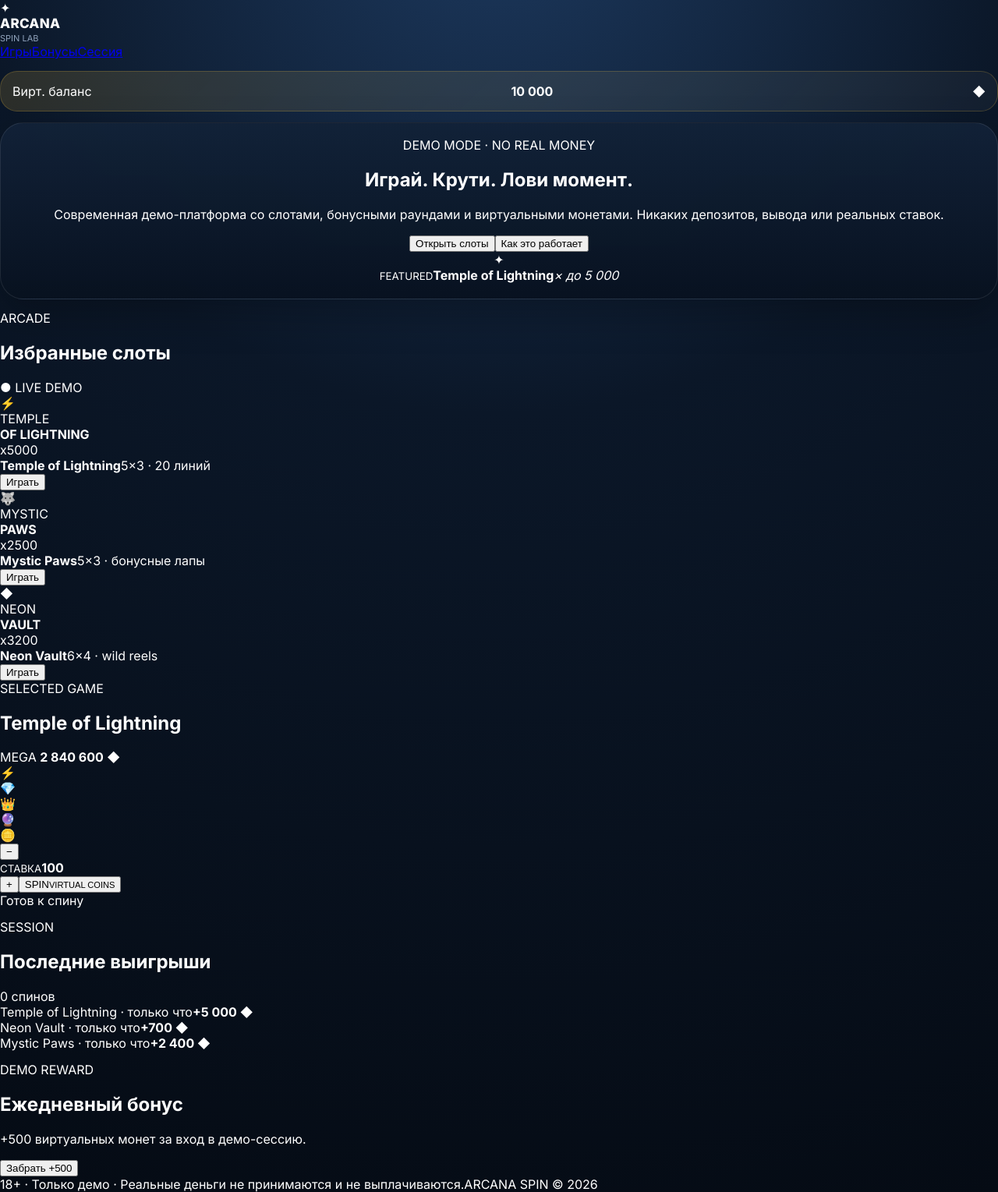
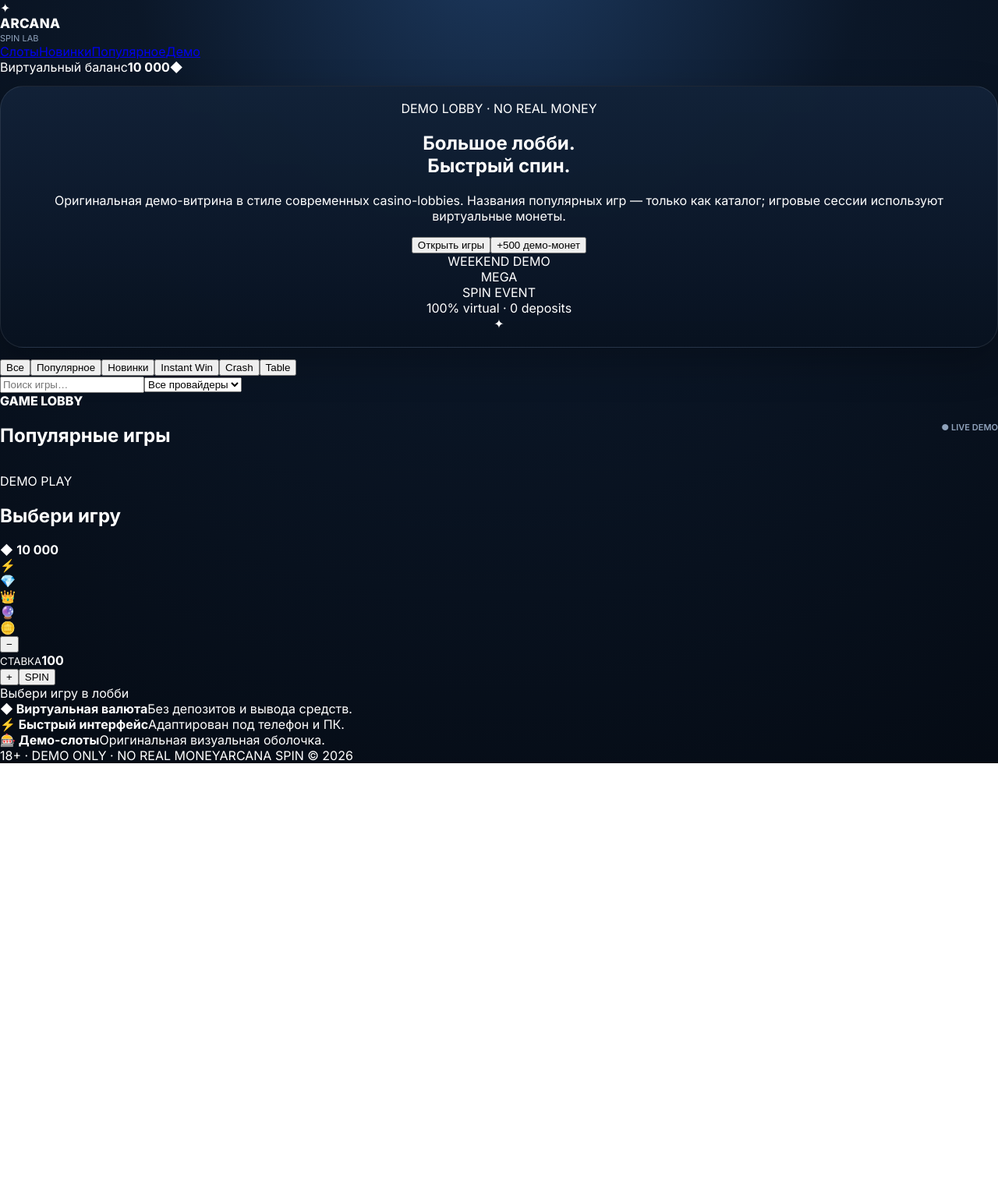
Before and after one commit to hisamutdinov22/Coin-BitUSD, a website: page demo-casino/public/index.html in a window 1280 px wide. Shown: the whole page at 78% size. After the commit the page ends 979 px from the top, so only its background shows below. Drawn offline with Linux system fonts and the light colour scheme.

Commit message:
Build casino-style game lobby

```diff
--- a/demo-casino/public/index.html
+++ b/demo-casino/public/index.html
@@ -1,62 +1,19 @@
 <!doctype html>
 <html lang="ru">
 <head>
-  <meta charset="utf-8">
-  <meta name="viewport" content="width=device-width,initial-scale=1">
-  <meta name="description" content="Arcana Spin — демо слот-казино с виртуальными монетами без реальных ставок и вывода средств.">
-  <title>Arcana Spin — Demo Casino</title>
-  <link rel="preconnect" href="https://fonts.googleapis.com">
-  <link rel="preconnect" href="https://fonts.gstatic.com" crossorigin>
-  <link href="https://fonts.googleapis.com/css2?family=Inter:wght@400;500;600;700;800&family=Space+Grotesk:wght@500;600;700&display=swap" rel="stylesheet">
-  <link rel="stylesheet" href="/style.css">
-</head>
+<meta charset="utf-8"><meta name="viewport" content="width=device-width,initial-scale=1">
+<meta name="description" content="Arcana Spin — демо-лобби слот-игр с виртуальными монетами."><title>Arcana Spin — Demo Lobby</title>
+<link rel="preconnect" href="https://fonts.googleapis.com"><link rel="preconnect" href="https://fonts.gstatic.com" crossorigin>
+<link href="https://fonts.googleapis.com/css2?family=Inter:wght@400;500;600;700;800&family=Space+Grotesk:wght@500;600;700&display=swap" rel="stylesheet">
+<link rel="stylesheet" href="/style.css"></head>
 <body>
-  <div class="ambient ambient-a"></div><div class="ambient ambient-b"></div>
-  <header class="topbar">
-    <div class="brand"><div class="brand-mark">✦</div><div><div class="brand-name">ARCANA</div><div class="brand-sub">SPIN LAB</div></div></div>
-    <nav><a class="active" href="#games">Игры</a><a href="#promo">Бонусы</a><a href="#recent">Сессия</a></nav>
-    <div class="balance"><span>Вирт. баланс</span><strong id="balance">10 000</strong><span class="coin">◆</span></div>
-  </header>
-
-  <main>
-    <section class="hero">
-      <div class="hero-copy">
-        <span class="eyebrow">DEMO MODE · NO REAL MONEY</span>
-        <h1>Играй. <span>Крути.</span> Лови момент.</h1>
-        <p>Современная демо-платформа со слотами, бонусными раундами и виртуальными монетами. Никаких депозитов, вывода или реальных ставок.</p>
-        <div class="hero-actions"><button class="btn btn-primary" onclick="scrollToGames()">Открыть слоты</button><button class="btn btn-ghost" onclick="showInfo()">Как это работает</button></div>
-      </div>
-      <div class="hero-card">
-        <div class="hero-orb">✦</div><div><small>FEATURED</small><strong>Temple of Lightning</strong><em>× до 5 000</em></div>
-      </div>
-    </section>
-
-    <section id="games" class="section">
-      <div class="section-head"><div><span class="eyebrow">ARCADE</span><h2>Избранные слоты</h2></div><span class="live-dot">● LIVE DEMO</span></div>
-      <div class="games-grid">
-        <article class="game-card featured" onclick="selectGame('Temple of Lightning')"><div class="game-art temple"><div class="art-rays"></div><div class="art-symbol">⚡</div><div class="art-title">TEMPLE<br><b>OF LIGHTNING</b></div><div class="mult">x5000</div></div><div class="game-info"><div><strong>Temple of Lightning</strong><span>5×3 · 20 линий</span></div><button>Играть</button></div></article>
-        <article class="game-card" onclick="selectGame('Mystic Paws')"><div class="game-art paws"><div class="art-symbol">🐺</div><div class="art-title">MYSTIC<br><b>PAWS</b></div><div class="mult">x2500</div></div><div class="game-info"><div><strong>Mystic Paws</strong><span>5×3 · бонусные лапы</span></div><button>Играть</button></div></article>
-        <article class="game-card" onclick="selectGame('Neon Vault')"><div class="game-art neon"><div class="art-symbol">◆</div><div class="art-title">NEON<br><b>VAULT</b></div><div class="mult">x3200</div></div><div class="game-info"><div><strong>Neon Vault</strong><span>6×4 · wild reels</span></div><button>Играть</button></div></article>
-      </div>
-    </section>
-
-    <section class="play-section">
-      <div class="slot-shell">
-        <div class="slot-head"><div><span class="eyebrow">SELECTED GAME</span><h2 id="gameName">Temple of Lightning</h2></div><div class="jackpot">MEGA <strong id="jackpot">2 840 600</strong> ◆</div></div>
-        <div class="reels" id="reels" aria-label="Игровые барабаны"></div>
-        <div class="win-line"></div>
-        <div class="controls"><button class="bet-btn" onclick="changeBet(-100)">−</button><div class="bet"><small>СТАВКА</small><strong id="bet">100</strong></div><button class="bet-btn" onclick="changeBet(100)">+</button><button class="spin" id="spin" onclick="spin()"><span>SPIN</span><small>VIRTUAL COINS</small></button></div>
-        <div class="result" id="result">Готов к спину</div>
-      </div>
-    </section>
-
-    <section id="recent" class="recent section"><div class="section-head"><div><span class="eyebrow">SESSION</span><h2>Последние выигрыши</h2></div><span id="spinsCount">0 спинов</span></div><div id="feed" class="feed"></div></section>
-
-    <section id="promo" class="promo section"><div><span class="eyebrow">DEMO REWARD</span><h2>Ежедневный бонус</h2><p>+500 виртуальных монет за вход в демо-сессию.</p></div><button class="btn btn-primary" onclick="claimBonus()">Забрать +500</button></section>
-  </main>
-
-  <footer><span>18+ · Только демо · Реальные деньги не принимаются и не выплачиваются.</span><span>ARCANA SPIN © 2026</span></footer>
-  <div class="toast" id="toast"></div>
-  <script src="/app.js"></script>
-</body>
-</html>
+<header class="topbar"><div class="brand"><div class="brand-mark">✦</div><div><div class="brand-name">ARCANA</div><div class="brand-sub">SPIN LAB</div></div></div>
+<nav><a class="active" href="#games">Слоты</a><a href="#new">Новинки</a><a href="#popular">Популярное</a><a href="#demo">Демо</a></nav>
+<div class="account"><span>Виртуальный баланс</span><strong id="balance">10 000</strong><span class="coin">◆</span></div></header>
+<main>
+<section class="hero"><div class="hero-copy"><span class="eyebrow">DEMO LOBBY · NO REAL MONEY</span><h1>Большое лобби.<br><span>Быстрый спин.</span></h1><p>Оригинальная демо-витрина в стиле современных casino-lobbies. Названия популярных игр — только как каталог; игровые сессии используют виртуальные монеты.</p><div class="hero-actions"><button class="primary" onclick="document.getElementById('games').scrollIntoView({behavior:'smooth'})">Открыть игры</button><button class="ghost" onclick="claimBonus()">+500 демо-монет</button></div></div><div class="hero-banner"><div class="banner-kicker">WEEKEND DEMO</div><div class="banner-title">MEGA<br>SPIN EVENT</div><div class="banner-sub">100% virtual · 0 deposits</div><div class="orb">✦</div></div></section>
+<section class="ticker"><div class="ticker-track" id="ticker"></div></section>
+<section id="games" class="section"><div class="toolbar"><div class="tabs"><button class="active" data-filter="all">Все</button><button data-filter="popular">Популярное</button><button data-filter="new">Новинки</button><button data-filter="instant">Instant Win</button><button data-filter="crash">Crash</button><button data-filter="table">Table</button></div><div class="filters"><input id="search" placeholder="Поиск игры…"><select id="provider"><option value="all">Все провайдеры</option><option>Pragmatic-style</option><option>Originals</option><option>Arcana Lab</option></select></div></div><div class="section-title"><div><span class="eyebrow">GAME LOBBY</span><h2 id="title">Популярные игры</h2></div><span class="live">● LIVE DEMO</span></div><div id="grid" class="game-grid"></div></section>
+<section id="demo" class="section demo-wrap"><div class="play-panel"><div class="play-top"><div><span class="eyebrow">DEMO PLAY</span><h2 id="selected">Выбери игру</h2></div><div class="mini-balance">◆ <b id="miniBalance">10 000</b></div></div><div class="reels" id="reels"></div><div class="play-controls"><button class="round" onclick="changeBet(-50)">−</button><div class="bet"><small>СТАВКА</small><b id="bet">100</b></div><button class="round" onclick="changeBet(50)">+</button><button class="spin" id="spin" onclick="spin()">SPIN</button></div><div id="result" class="result">Выбери игру в лобби</div></div></section>
+<section class="info-row"><div><b>◆ Виртуальная валюта</b><span>Без депозитов и вывода средств.</span></div><div><b>⚡ Быстрый интерфейс</b><span>Адаптирован под телефон и ПК.</span></div><div><b>🎰 Демо-слоты</b><span>Оригинальная визуальная оболочка.</span></div></section>
+</main><footer><span>18+ · DEMO ONLY · NO REAL MONEY</span><span>ARCANA SPIN © 2026</span></footer><div id="toast" class="toast"></div><script src="/app.js"></script></body></html>
```
